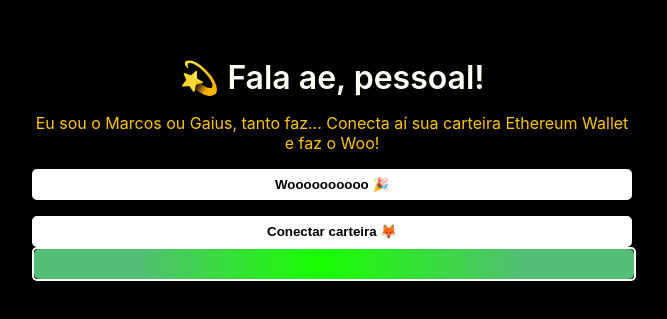
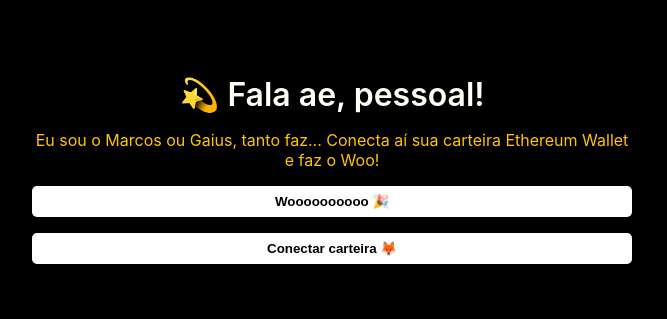
Before and after one commit to MarcosGaius/woo-project, a React (Create React App) app: page / in a window 1280 px wide. Shown: the part 231-550 px from the top of the page, without its empty margins (308-975 px from the left). Built offline with nearby package versions, Linux system fonts and the light colour scheme.

Commit message:
feat: progress bar shows when user is connecting the metamask wallet

```diff
--- a/src/App.css
+++ b/src/App.css
@@ -39,16 +39,28 @@
 
 .progressContainer {
   width: 100%;
-  height: 30px;
+  height: 5px;
+  margin-top: 16px;
   border-radius: 5px;
-  border: 2px solid white;
+  border: 1px solid rgb(0, 255, 42);
   position: relative;
+  overflow: hidden;
 }
 
 .progressBar {
   width: 100%;
   height: 100%;
   position: absolute;
-  border-radius: 5px;
   background: linear-gradient(90deg, rgba(84,189,118,1) 17%, rgba(25,255,0,1) 48%, rgba(84,189,118,1) 82%);
+  left: -100%;
+  animation: load 3s linear infinite;
 }
+
+@keyframes load {
+  0%{
+    left: -100%;
+  }
+  100% {
+    left: 100%;
+  }
+}
--- a/src/App.js
+++ b/src/App.js
@@ -46,17 +46,26 @@
         return;
       }
 
-      // const progBar = document.createElement("div").classList.add("progress-container");
-      // progBar.appendChild("div").classList.add("progress-bar");
-      // document.getElementsByClassName("dataContainer").insertAdjacentHTML("beforeend", progBar);
+      const dataContainer = document.querySelector(".dataContainer");
+      console.log(dataContainer);
+
+      const progContainer = document.createElement("div");
+      progContainer.classList.add("progressContainer");
+      dataContainer.appendChild(progContainer);
+
+      const progBar = document.createElement('div');
+      progBar.classList.add("progressBar");
+      progContainer.appendChild(progBar);
 
       const accounts = await ethereum.request({method: "eth_requestAccounts"});
 
       console.log("Conectado", accounts[0]);
+      progContainer.remove();
       document.getElementById("metaCon").remove();
     }
     catch(error){
       console.log(error);
+      document.querySelector(".progressContainer").remove();
     }
   }
 
@@ -116,10 +125,6 @@
             Conectar carteira 🦊
           </button>
         )}
-
-        <div className="progressContainer">
-          <div className="progressBar"></div>
-        </div>
       </div>
     </div>
   );
```
